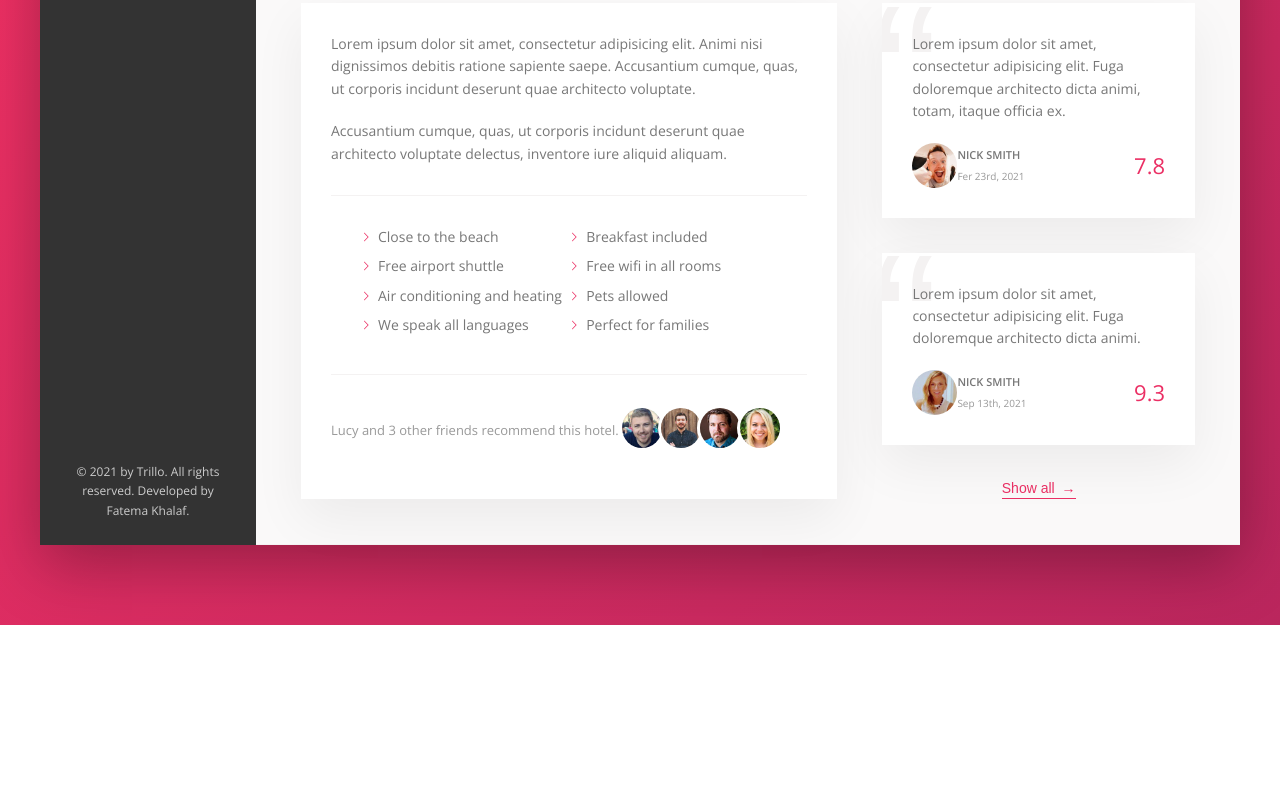
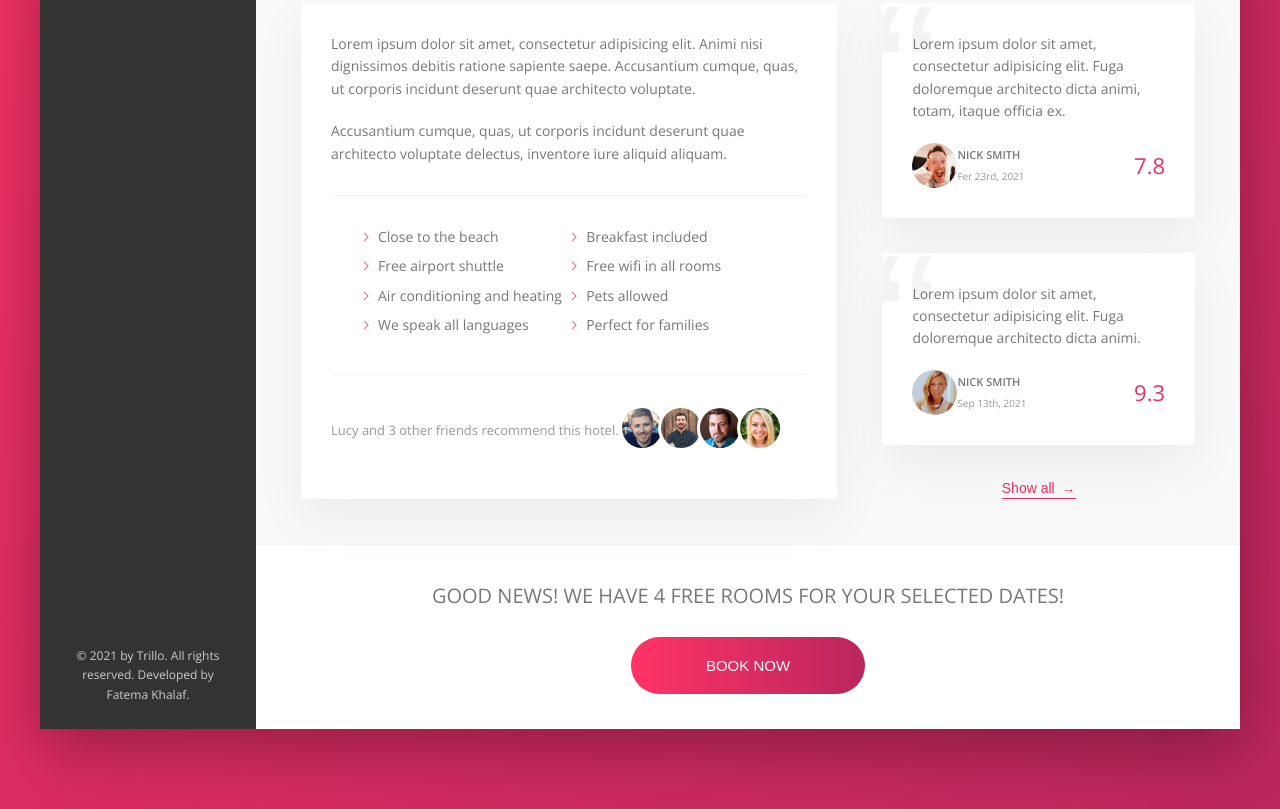
Before and after one commit to fatema-khalaf/Trillo, a website: page index.html in a window 1280 px wide. Shown: the part 644-1453 px from the top of the page. Before the commit the page ends 1269 px from the top, so only its background shows below. Drawn offline with nearby package versions, Linux system fonts and the light colour scheme.

Commit message:
Video-85 Call to action section

```diff
--- a/index.html
+++ b/index.html
@@ -243,6 +243,15 @@
               <button class="btn-inline">Show all <span>&rarr;</span></button>
             </div>
           </div>
+          <div class="cta">
+            <h2 class="cta__book-now">
+              Good news! We have 4 free rooms for your selected dates!
+            </h2>
+            <button class="btn">
+              <span class="btn__visible">Book now</span>
+              <span class="btn__invisible">Only 4 rooms left</span>
+            </button>
+          </div>
         </main>
       </div>
     </div>
--- a/sass/_component.scss
+++ b/sass/_component.scss
@@ -393,3 +393,68 @@
     z-index: 1;
   }
 }
+
+//////////////////////////////////////
+// CALL TO ACTION
+.cta {
+  padding: 3.5rem 0;
+  text-align: center;
+  &__book-now {
+    font-size: 2rem;
+    font-weight: 300;
+    text-transform: uppercase;
+    margin-bottom: 2.5rem;
+  }
+}
+
+//////////////////////////////////////
+// CALL TO ACTION
+.btn {
+  font-size: 1.5rem;
+  font-weight: 300;
+  text-transform: uppercase;
+  border-radius: 100px;
+  border: none;
+  background-image: linear-gradient(
+    to right,
+    var(--color-primary-light),
+    var(--color-primary-dark)
+  );
+  color: #fff;
+  position: relative;
+  overflow: hidden;
+  cursor: pointer;
+  & > * {
+    // the span is inline element so we can't give it a padding, we change it to inline-block
+    display: inline-block;
+    height: 100%;
+    width: 100%;
+    transition: all 0.2s;
+  }
+  &__visible {
+    padding: 2rem 7.5rem;
+  }
+  &__invisible {
+    position: absolute;
+    padding: 2rem 0;
+    left: 0;
+    top: -100%;
+  }
+  &:hover {
+    background-image: linear-gradient(
+      to left,
+      var(--color-primary-light),
+      var(--color-primary-dark)
+    );
+  }
+  &:hover &__visible {
+    transform: translateY(100%);
+  }
+  &:hover &__invisible {
+    top: 0;
+  }
+  &:focus {
+    outline: none;
+    animation: pulsate 1s infinite;
+  }
+}
```
Also changed, not shown: css/style.css.
